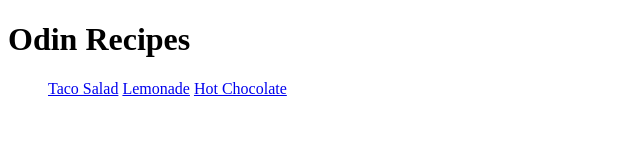
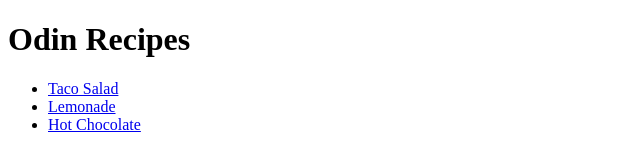
Before and after one commit to anditsoon/odin-recipes, a plain HTML site: page index.html in a window 1280 px wide. Shown: the whole page, without its empty margins (0-640 px from the left). Drawn offline with Linux system fonts and the light colour scheme.

Commit message:
Fix ul at index.html

```diff
--- a/index.html
+++ b/index.html
@@ -9,9 +9,9 @@
 <body>
     <h1>Odin Recipes</h1>
     <ul>
-       <a href="recipes/taco_salad.html">Taco Salad</a>
-       <a href="recipes/lemonade.html">Lemonade</a>
-       <a href="recipes/hot_chocolate.html">Hot Chocolate</a>
+        <li><a href="recipes/taco_salad.html">Taco Salad</a></li>
+        <li><a href="recipes/lemonade.html">Lemonade</a></li>
+        <li><a href="recipes/hot_chocolate.html">Hot Chocolate</a></li>
     </ul>
 
 
```
